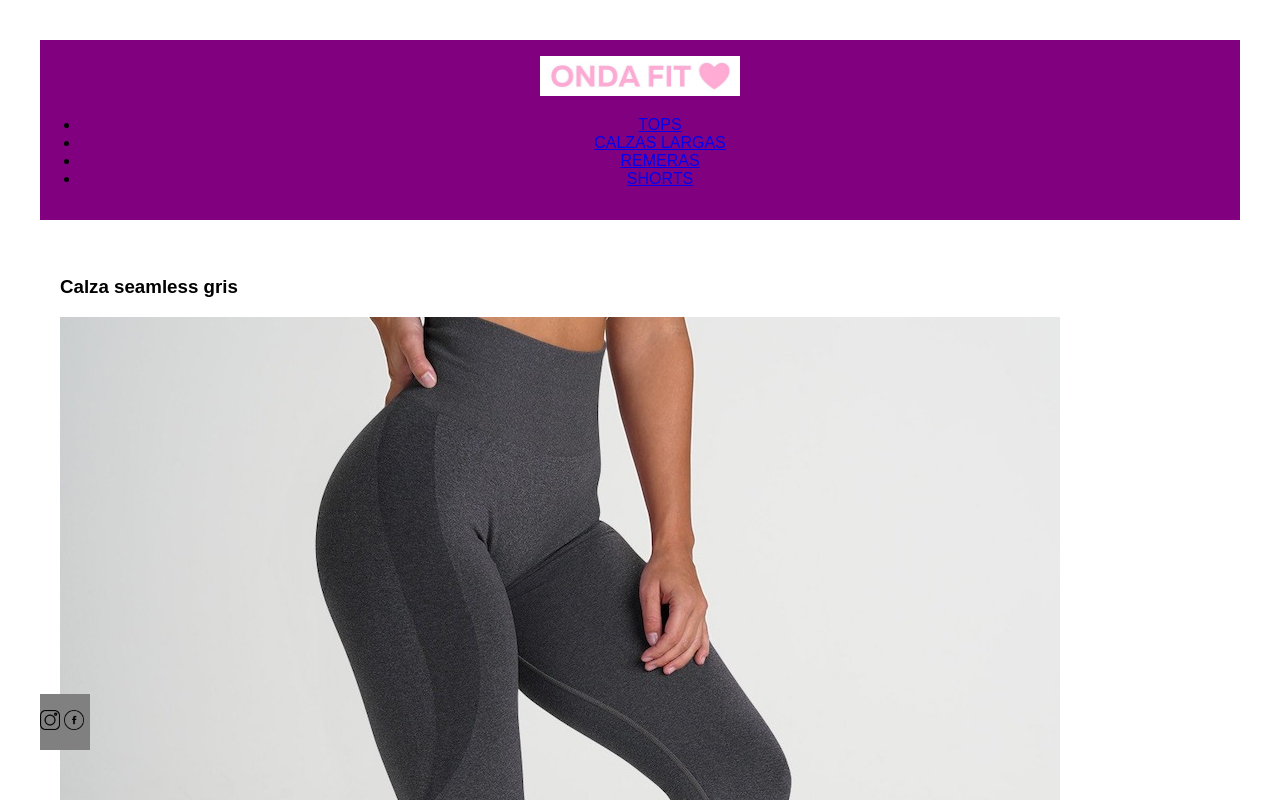
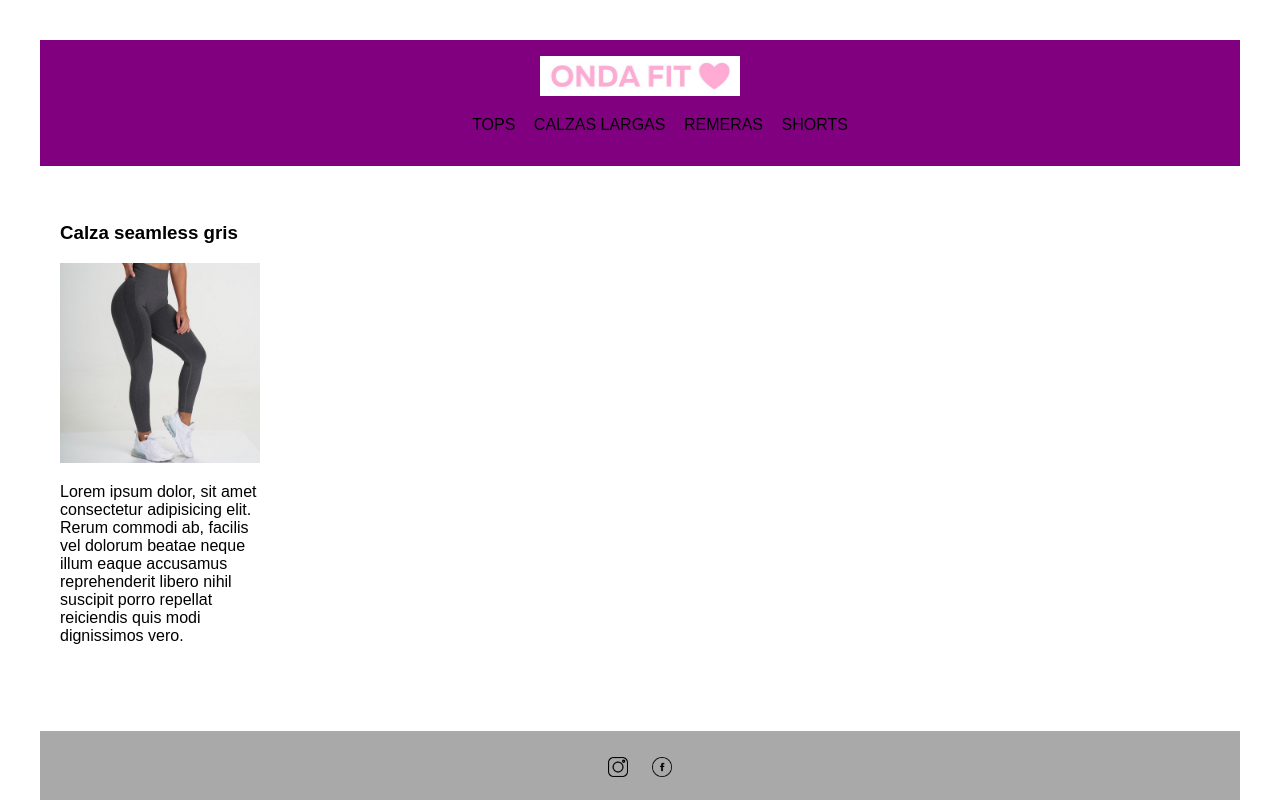
Before and after one commit to PAULIFRANCO/PRIMER-REPOSITORIO, a plain HTML site: page html/index.html in a window 1280 px wide. Shown: the top 800 px of the page. Drawn offline with Linux system fonts and the light colour scheme; files whose address does not match are found by name.

Commit message:
correcciones de diseño

```diff
--- a/html/index.html
+++ b/html/index.html
@@ -33,12 +33,13 @@
             Calza seamless gris
         </h3>
 
-        <div>
-            <img src="../img/leggins-gris.jpg" alt="CALZA SEAMLESS">
+        <div id="calzaleggins">
+            <img id="calzaimg" src="../img/leggins-gris.jpg" alt="CALZA SEAMLESS">
+            <p>
+                Lorem ipsum dolor, sit amet consectetur adipisicing elit. Rerum commodi ab, facilis vel dolorum beatae neque illum eaque accusamus reprehenderit libero nihil suscipit porro repellat reiciendis quis modi dignissimos vero.
+            </p>
         </div>
-        <p>
-            Lorem ipsum dolor, sit amet consectetur adipisicing elit. Rerum commodi ab, facilis vel dolorum beatae neque illum eaque accusamus reprehenderit libero nihil suscipit porro repellat reiciendis quis modi dignissimos vero.
-        </p>
+
     </section>
     <footer>
          <div>
--- a/html/style.css
+++ b/html/style.css
@@ -19,7 +19,20 @@ nav ul {
     padding: 20px;
     margin: 20px;
 }
+ul a{
+    color: black;
+    text-decoration: none;
 
+}
+
+ul li{
+    padding: 2px 7px 2px 7px;
+    display: inline;
+}
+
+ul li:hover{
+    background-color: rgb(219, 77, 219);
+}
 nav li {
     display: inline;
     margin-right: 20px;
@@ -36,11 +49,12 @@ section {
 }
 
 footer {
-    background-color: white;
-    color: lightcoral
+    background-color: rgb(169, 169, 169);
+    color: lightcoral;
     text-align: center;
     padding: 1em 0;
-    position: fixed;
+    position: relative;
+    top: 50px;
     bottom: 50px;
     width: 100%;
 }
@@ -48,8 +62,14 @@ footer {
 /*IMAGENES DE RRSS */
 footer img {
     width: 20px;
+    padding: 10px;
 }
-footer {
-    background-color: gray;
-    width: 50px;
+
+#calzaleggins{
+    width: 200px;
 }
+
+#calzaimg{
+    width: 200px;
+    height: 200px;
+}
```
